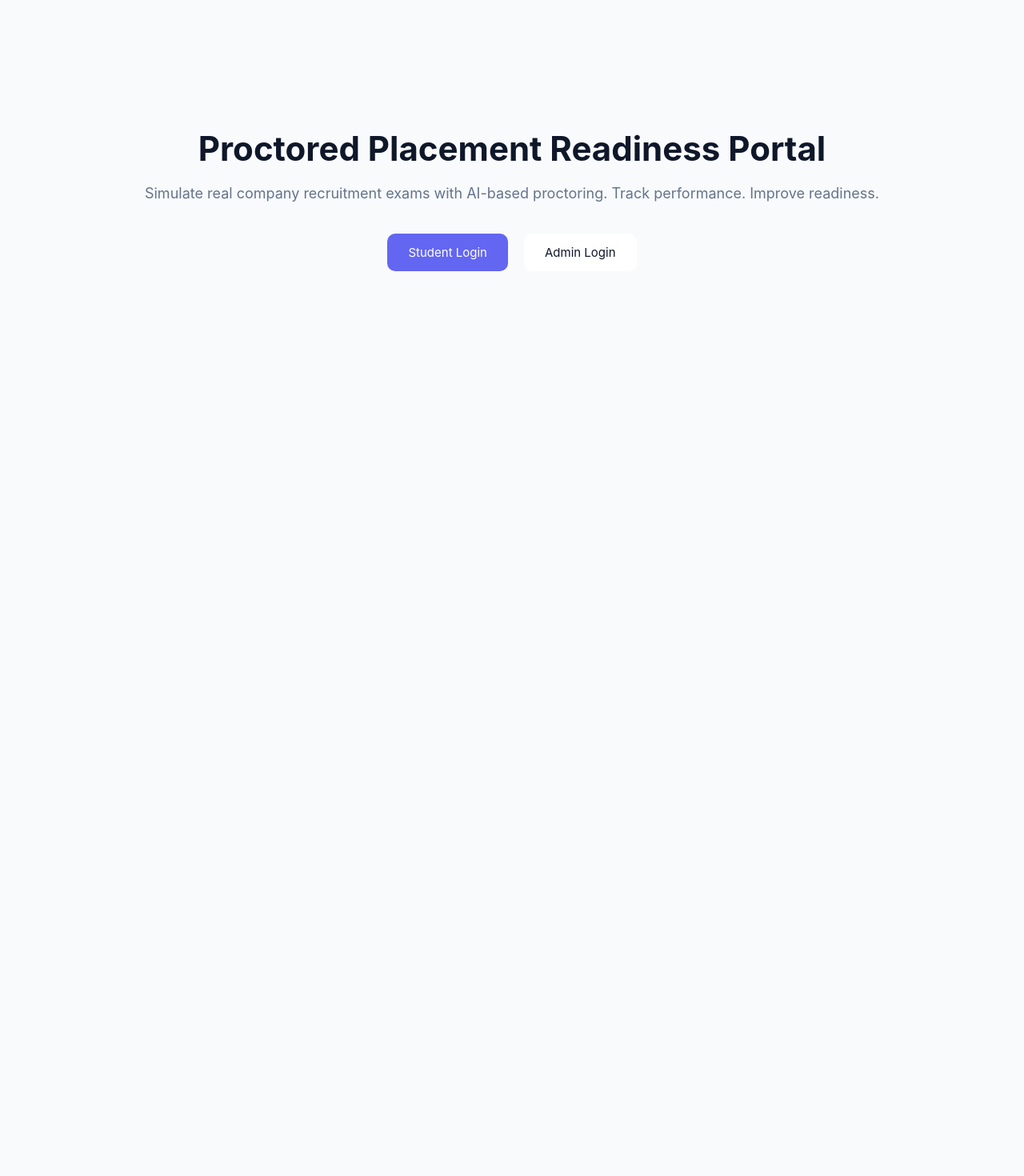
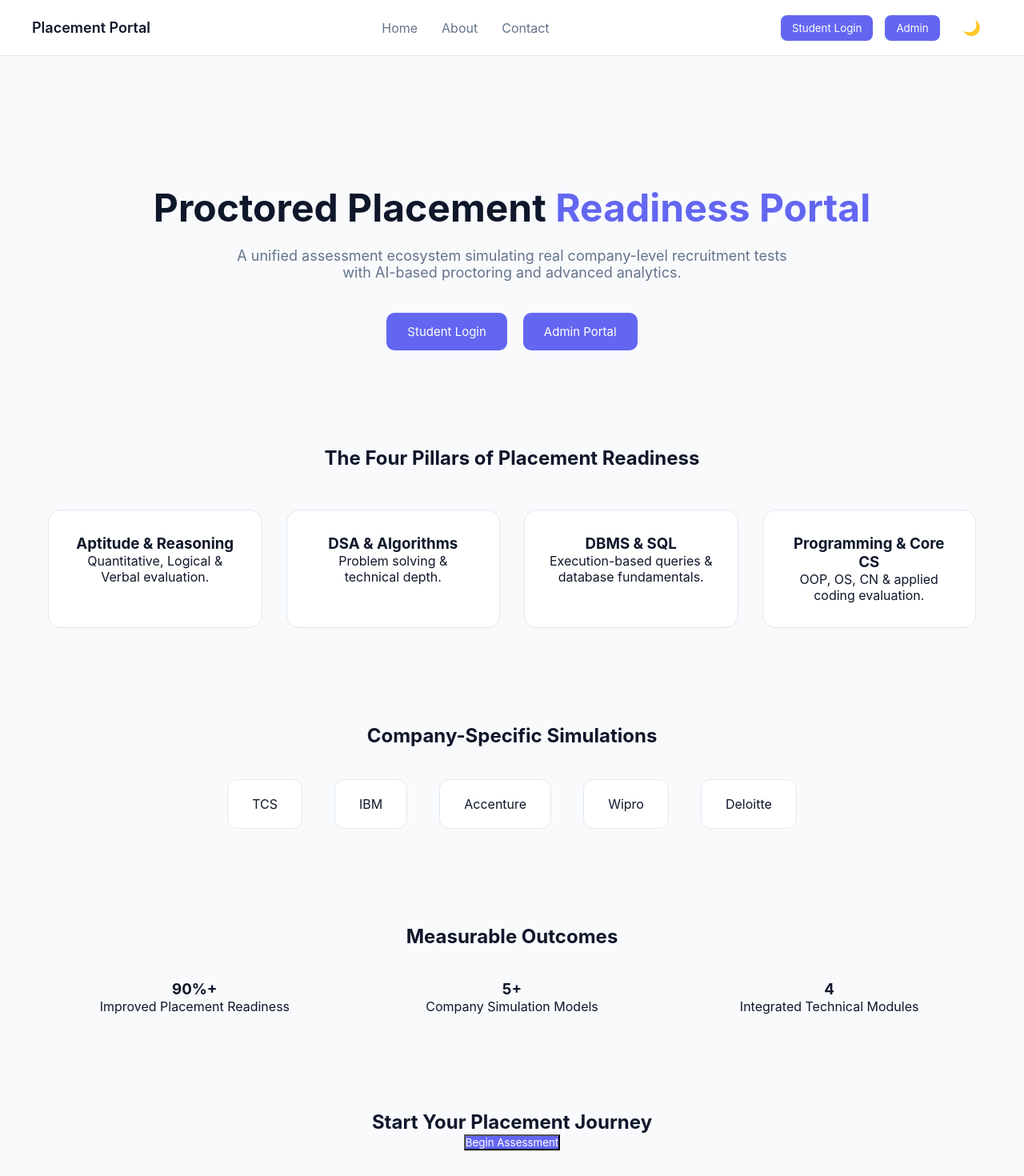
Before and after one commit to Namsrkive/module, a React (Create React App) app in the folder client/: page / in a window 1280 px wide. Shown: the top 1470 px of the page at 80% size. Before the commit the page ends 800 px from the top, so only its background shows below. Built offline with nearby package versions, Linux system fonts and the light colour scheme.

Commit message:
home page updated

```diff
--- a/client/src/App.js
+++ b/client/src/App.js
@@ -1,18 +1,77 @@
-import { BrowserRouter as Router, Routes, Route } from "react-router-dom";
+import { BrowserRouter as Router, Routes, Route, useNavigate } from "react-router-dom";
+import { useState, useEffect } from "react";
+
 import Home from "./pages/Home";
 import StudentLogin from "./pages/StudentLogin";
 import AdminLogin from "./pages/AdminLogin";
 import StudentDashboard from "./pages/StudentDashboard";
+import About from "./pages/About";
+import Contact from "./pages/Contact";
+
+function Layout() {
+  const [darkMode, setDarkMode] = useState(false);
+  const navigate = useNavigate();
+
+  useEffect(() => {
+    if (darkMode) {
+      document.body.classList.add("dark");
+    } else {
+      document.body.classList.remove("dark");
+    }
+  }, [darkMode]);
+
+  return (
+<>
+<div className="navbar">
+<div className="nav-left">
+<div className="nav-title" onClick={() => navigate("/")}>
+            Placement Portal
+</div>
+</div>
+
+        <div className="nav-center">
+<span onClick={() => navigate("/")}>Home</span>
+<span onClick={() => navigate("/about")}>About</span>
+<span onClick={() => navigate("/contact")}>Contact</span>
+</div>
+
+        <div className="nav-right">
+<button onClick={() => navigate("/login/student")}>
+            Student Login
+</button>
+
+          <button
+            className="secondary-btn"
+            onClick={() => navigate("/login/admin")}
+>
+            Admin
+</button>
+
+          <button
+            className="theme-toggle"
+            onClick={() => setDarkMode(!darkMode)}
+>
+            {darkMode ? "☀" : "🌙"}
+</button>
+</div>
+</div>
+
+      <Routes>
+<Route path="/" element={<Home />} />
+<Route path="/login/student" element={<StudentLogin />} />
+<Route path="/login/admin" element={<AdminLogin />} />
+<Route path="/dashboard/student" element={<StudentDashboard />} />
+<Route path="/about" element={<About />} />
+<Route path="/contact" element={<Contact />} />
+</Routes>
+</>
+  );
+}
 
 function App() {
   return (
 <Router>
-<Routes>
-<Route path="/" element={<Home />} />
-<Route path="/login/student" element={<StudentLogin />} />
-<Route path="/login/admin" element={<AdminLogin />} />
-<Route path="/dashboard/student" element={<StudentDashboard />} />
-</Routes>
+<Layout />
 </Router>
   );
 }
--- a/client/src/index.css
+++ b/client/src/index.css
@@ -1,234 +1,401 @@
 /* ================= RESET ================= */
 
 * {
+
   margin: 0;
+
   padding: 0;
+
   box-sizing: border-box;
+
   font-family: "Inter", sans-serif;
+
 }
 
 :root {
+
   --bg: #f8fafc;
-  --sidebar: #ffffff;
+
   --card: #ffffff;
+
   --text: #0f172a;
+
   --subtext: #64748b;
+
   --primary: #6366f1;
+
   --border: #e2e8f0;
+
+  --shadow: rgba(0, 0, 0, 0.05);
+
 }
 
 .dark {
+
   --bg: #0f172a;
-  --sidebar: #1e293b;
+
   --card: #1e293b;
+
   --text: #f1f5f9;
+
   --subtext: #94a3b8;
+
   --primary: #818cf8;
+
   --border: #334155;
+
+  --shadow: rgba(0, 0, 0, 0.3);
+
 }
 
 body {
+
   background: var(--bg);
+
   color: var(--text);
+
   transition: 0.3s ease;
+
 }
 
 /* ================= NAVBAR ================= */
 
 .navbar {
+
+  position: sticky;
+
+  top: 0;
+
   height: 70px;
+
+  background: var(--card);
+
+  border-bottom: 1px solid var(--border);
+
   display: flex;
+
+  align-items: center;
+
   justify-content: space-between;
-  align-items: center;
+
   padding: 0 40px;
-  border-bottom: 1px solid var(--border);
-  background: var(--card);
+
+  z-index: 1000;
+
 }
 
-.nav-title {
+.nav-left {
+
   font-weight: 600;
+
   font-size: 18px;
+
+  cursor: pointer;
+
 }
 
-.nav-btn {
-  padding: 8px 14px;
-  border-radius: 8px;
-  border: none;
-  cursor: pointer;
-  background: var(--primary);
-  color: white;
+.nav-center {
+
+  display: flex;
+
+  gap: 30px;
+
 }
 
-/* ================= HOME ================= */
+.nav-center span {
+
+  cursor: pointer;
+
+  color: var(--subtext);
+
+}
+
+.nav-center span:hover {
+
+  color: var(--primary);
+
+}
+
+.nav-right {
+
+  display: flex;
+
+  gap: 15px;
+
+  align-items: center;
+
+}
+
+.nav-right button {
+
+  padding: 8px 14px;
+
+  border-radius: 8px;
+
+  border: none;
+
+  cursor: pointer;
+
+  background: var(--primary);
+
+  color: white;
+
+}
+
+.secondary-btn {
+
+  background: transparent;
+
+  border: 1px solid var(--border);
+
+  color: var(--text);
+
+}
+
+.theme-toggle {
+
+  background: transparent !important;
+
+  font-size: 18px;
+
+}
+
+/* ================= CONTAINER ================= */
 
 .container {
+
   max-width: 1200px;
+
   margin: auto;
+
   padding: 60px 20px;
+
 }
 
-.hero {
+/* ================= HERO ================= */
+
+.hero-section {
+
   text-align: center;
+
   margin-top: 100px;
+
 }
 
-.hero h1 {
-  font-size: 42px;
+.hero-section h1 {
+
+  font-size: 48px;
+
   margin-bottom: 20px;
+
 }
 
-.hero p {
+.highlight {
+
+  color: var(--primary);
+
+}
+
+.hero-section p {
+
   font-size: 18px;
+
   color: var(--subtext);
+
+  max-width: 700px;
+
+  margin: auto;
+
   margin-bottom: 40px;
+
 }
 
 .hero-buttons {
+
   display: flex;
+
   justify-content: center;
+
   gap: 20px;
+
 }
 
 .hero-buttons button {
+
   padding: 14px 26px;
+
   border-radius: 10px;
+
   border: none;
+
   cursor: pointer;
+
   font-size: 15px;
+
 }
 
 .primary-btn {
+
   background: var(--primary);
+
   color: white;
+
 }
 
-.secondary-btn {
-  background: var(--card);
-  border: 1px solid var(--border);
-  color: var(--text);
+/* ================= MODULE SECTION ================= */
+
+.module-section {
+
+  margin-top: 120px;
+
+  text-align: center;
+
 }
 
-/* ================= LOGIN ================= */
+.module-grid {
 
-.login-wrapper {
-  height: calc(100vh - 70px);
-  display: flex;
-  justify-content: center;
-  align-items: center;
+  margin-top: 50px;
+
+  display: grid;
+
+  grid-template-columns: repeat(auto-fit, minmax(250px, 1fr));
+
+  gap: 30px;
+
 }
 
-.login-card {
-  width: 400px;
-  padding: 40px;
+.module-card {
+
+  background: var(--card);
+
+  border: 1px solid var(--border);
+
+  padding: 30px;
+
   border-radius: 16px;
-  background: var(--card);
-  border: 1px solid var(--border);
+
+  transition: 0.3s ease;
+
 }
 
-.login-card h2 {
-  margin-bottom: 10px;
+.module-card:hover {
+
+  transform: translateY(-6px);
+
+  border-color: var(--primary);
+
 }
 
-.login-card p {
-  margin-bottom: 30px;
-  color: var(--subtext);
+/* ================= COMPANY SECTION ================= */
+
+.company-section {
+
+  margin-top: 120px;
+
+  text-align: center;
+
 }
 
-.input-group {
-  margin-bottom: 20px;
+.company-grid {
+
+  margin-top: 40px;
+
+  display: flex;
+
+  justify-content: center;
+
+  gap: 40px;
+
+  flex-wrap: wrap;
+
 }
 
-.input-group input {
-  width: 100%;
-  padding: 12px;
-  border-radius: 10px;
+.company-card {
+
+  padding: 20px 30px;
+
+  border-radius: 12px;
+
   border: 1px solid var(--border);
-  background: var(--bg);
-  color: var(--text);
+
+  background: var(--card);
+
+  transition: 0.3s ease;
+
 }
 
-.login-btn {
-  width: 100%;
-  padding: 12px;
-  border-radius: 10px;
-  border: none;
-  background: var(--primary);
-  color: white;
-  cursor: pointer;
+.company-card:hover {
+
+  border-color: var(--primary);
+
 }
 
-/* ================= DASHBOARD ================= */
+/* ================= IMPACT SECTION ================= */
 
-.dashboard-layout {
-  display: flex;
-  min-height: calc(100vh - 70px);
+.impact-section {
+
+  margin-top: 120px;
+
+  text-align: center;
+
 }
 
-/* Sidebar */
+.impact-grid {
 
-.sidebar {
-  width: 250px;
-  background: var(--sidebar);
-  border-right: 1px solid var(--border);
-  padding: 30px 20px;
+  margin-top: 40px;
+
+  display: grid;
+
+  grid-template-columns: repeat(auto-fit, minmax(220px, 1fr));
+
+  gap: 30px;
+
 }
 
-.sidebar h3 {
-  margin-bottom: 30px;
+/* ================= CTA ================= */
+
+.cta-section {
+
+  margin-top: 120px;
+
+  text-align: center;
+
+  margin-bottom: 120px;
+
 }
 
-.sidebar-item {
-  padding: 12px;
-  border-radius: 8px;
-  margin-bottom: 10px;
-  cursor: pointer;
+/* ================= FOOTER ================= */
+
+.footer {
+
+  padding: 40px 0;
+
+  border-top: 1px solid var(--border);
+
+  display: flex;
+
+  justify-content: space-between;
+
+  flex-wrap: wrap;
+
   color: var(--subtext);
+
 }
 
-.sidebar-item:hover {
-  background: var(--border);
+/* ================= RESPONSIVE ================= */
+
+@media (max-width: 768px) {
+
+  .nav-center {
+
+    display: none;
+
+  }
+
+  .hero-section h1 {
+
+    font-size: 32px;
+
+  }
+
 }
-
-/* Main */
-
-.dashboard-content {
-  flex: 1;
-  padding: 40px;
-}
-
-.stats-grid {
-  display: grid;
-  grid-template-columns: repeat(auto-fit, minmax(220px, 1fr));
-  gap: 20px;
-  margin-bottom: 40px;
-}
-
-.stat-card {
-  background: var(--card);
-  border: 1px solid var(--border);
-  padding: 25px;
-  border-radius: 14px;
-}
-
-.stat-card h3 {
-  font-size: 28px;
-  margin-bottom: 8px;
-}
-
-.card-grid {
-  display: grid;
-  grid-template-columns: repeat(auto-fit, minmax(200px, 1fr));
-  gap: 20px;
-}
-
-.card {
-  background: var(--card);
-  border: 1px solid var(--border);
-  padding: 25px;
-  border-radius: 14px;
-  cursor: pointer;
-}
-
-.card:hover {
-  border-color: var(--primary);
-}
--- /dev/null
+++ b/client/src/pages/About.js
@@ -0,0 +1,14 @@
+function About() {
+  return (
+<div className="container">
+<h1>About This Platform</h1>
+<p style={{ marginTop: "20px", color: "var(--subtext)" }}>
+        This platform is designed to simulate real placement examinations
+        with proctoring, coding environments, and detailed analytics to
+        improve student readiness.
+</p>
+</div>
+  );
+}
+
+export default About;
--- /dev/null
+++ b/client/src/pages/Contact.js
@@ -0,0 +1,21 @@
+function Contact() {
+
+  return (
+<div className="container">
+<h1>Contact Us</h1>
+<p style={{ marginTop: "20px", color: "var(--subtext)" }}>
+
+        For institutional collaboration or support, reach us at:
+</p>
+
+      <p style={{ marginTop: "10px" }}>
+
+        Email: support@placementportal.com
+</p>
+</div>
+
+  );
+
+}
+
+export default Contact;
--- a/client/src/pages/Home.js
+++ b/client/src/pages/Home.js
@@ -1,15 +1,19 @@
 import { useNavigate } from "react-router-dom";
+import { motion } from "framer-motion";
 
 function Home() {
   const navigate = useNavigate();
 
   return (
 <div className="container">
-<div className="hero">
-<h1>Proctored Placement Readiness Portal</h1>
+
+      <section className="hero-section">
+<h1>
+          Proctored Placement <span className="highlight">Readiness Portal</span>
+</h1>
 <p>
-          Simulate real company recruitment exams with AI-based proctoring.
-          Track performance. Improve readiness.
+          A unified assessment ecosystem simulating real company-level
+          recruitment tests with AI-based proctoring and advanced analytics.
 </p>
 
         <div className="hero-buttons">
@@ -21,13 +25,109 @@ function Home() {
 </button>
 
           <button
-            className="secondary-btn"
+            className="primary-btn"
             onClick={() => navigate("/login/admin")}
 >
-            Admin Login
+            Admin Portal
 </button>
 </div>
+</section>
+
+      <motion.section
+        className="module-section"
+        initial={{ opacity: 0, y: 40 }}
+        whileInView={{ opacity: 1, y: 0 }}
+        transition={{ duration: 0.6 }}
+        viewport={{ once: true }}
+>
+<h2>The Four Pillars of Placement Readiness</h2>
+
+        <div className="module-grid">
+<div className="module-card">
+<h3>Aptitude & Reasoning</h3>
+<p>Quantitative, Logical & Verbal evaluation.</p>
 </div>
+
+          <div className="module-card">
+<h3>DSA & Algorithms</h3>
+<p>Problem solving & technical depth.</p>
+</div>
+
+          <div className="module-card">
+<h3>DBMS & SQL</h3>
+<p>Execution-based queries & database fundamentals.</p>
+</div>
+
+          <div className="module-card">
+<h3>Programming & Core CS</h3>
+<p>OOP, OS, CN & applied coding evaluation.</p>
+</div>
+</div>
+</motion.section>
+
+      <motion.section
+        className="company-section"
+        initial={{ opacity: 0, y: 40 }}
+        whileInView={{ opacity: 1, y: 0 }}
+        transition={{ duration: 0.6 }}
+        viewport={{ once: true }}
+>
+<h2>Company-Specific Simulations</h2>
+
+        <div className="company-grid">
+<div className="company-card">TCS</div>
+<div className="company-card">IBM</div>
+<div className="company-card">Accenture</div>
+<div className="company-card">Wipro</div>
+<div className="company-card">Deloitte</div>
+</div>
+</motion.section>
+
+      <motion.section
+        className="impact-section"
+        initial={{ opacity: 0, y: 40 }}
+        whileInView={{ opacity: 1, y: 0 }}
+        transition={{ duration: 0.6 }}
+        viewport={{ once: true }}
+>
+<h2>Measurable Outcomes</h2>
+
+        <div className="impact-grid">
+<div>
+<h3>90%+</h3>
+<p>Improved Placement Readiness</p>
+</div>
+
+          <div>
+<h3>5+</h3>
+<p>Company Simulation Models</p>
+</div>
+
+          <div>
+<h3>4</h3>
+<p>Integrated Technical Modules</p>
+</div>
+</div>
+</motion.section>
+
+      <section className="cta-section">
+<h2>Start Your Placement Journey</h2>
+<button
+          className="primary-btn"
+          onClick={() => navigate("/login/student")}
+>
+          Begin Assessment
+</button>
+</section>
+
+      <footer className="footer">
+<div>© 2026 Proctored Placement Portal</div>
+<div>
+<span onClick={() => navigate("/about")}>About</span>
+          {" | "}
+<span onClick={() => navigate("/contact")}>Contact</span>
+</div>
+</footer>
 </div>
   );
 }
```
